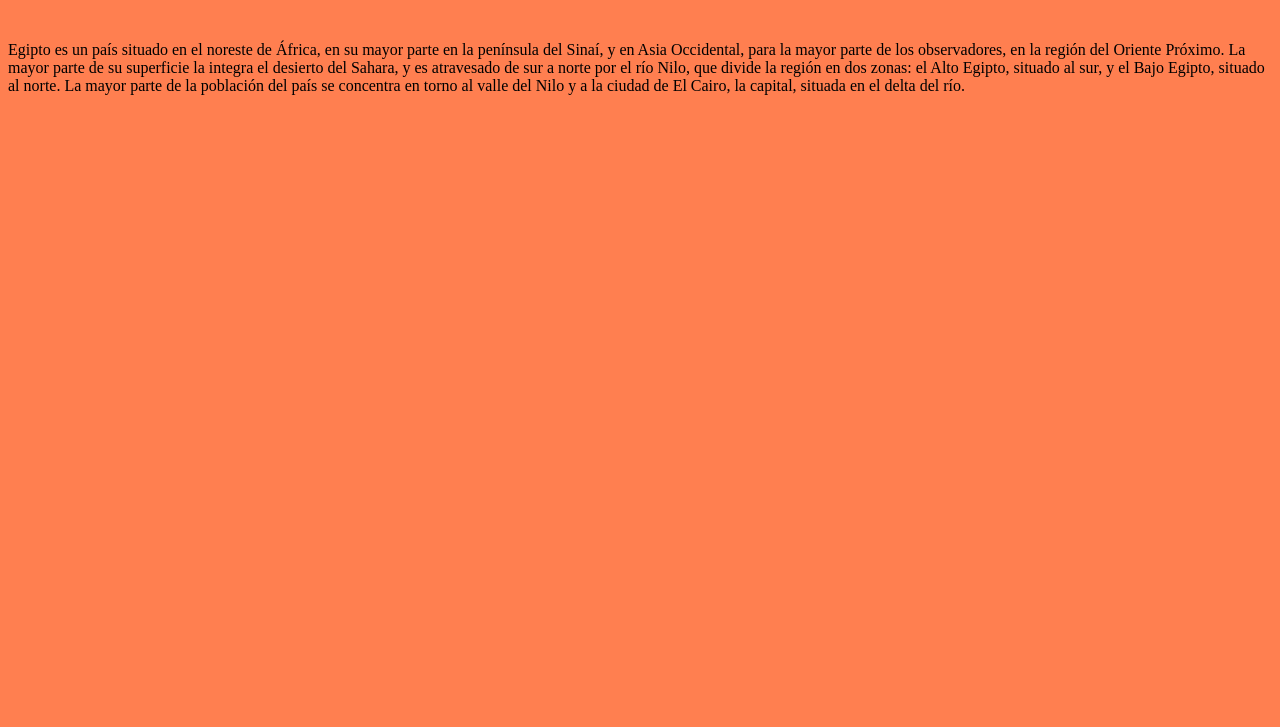
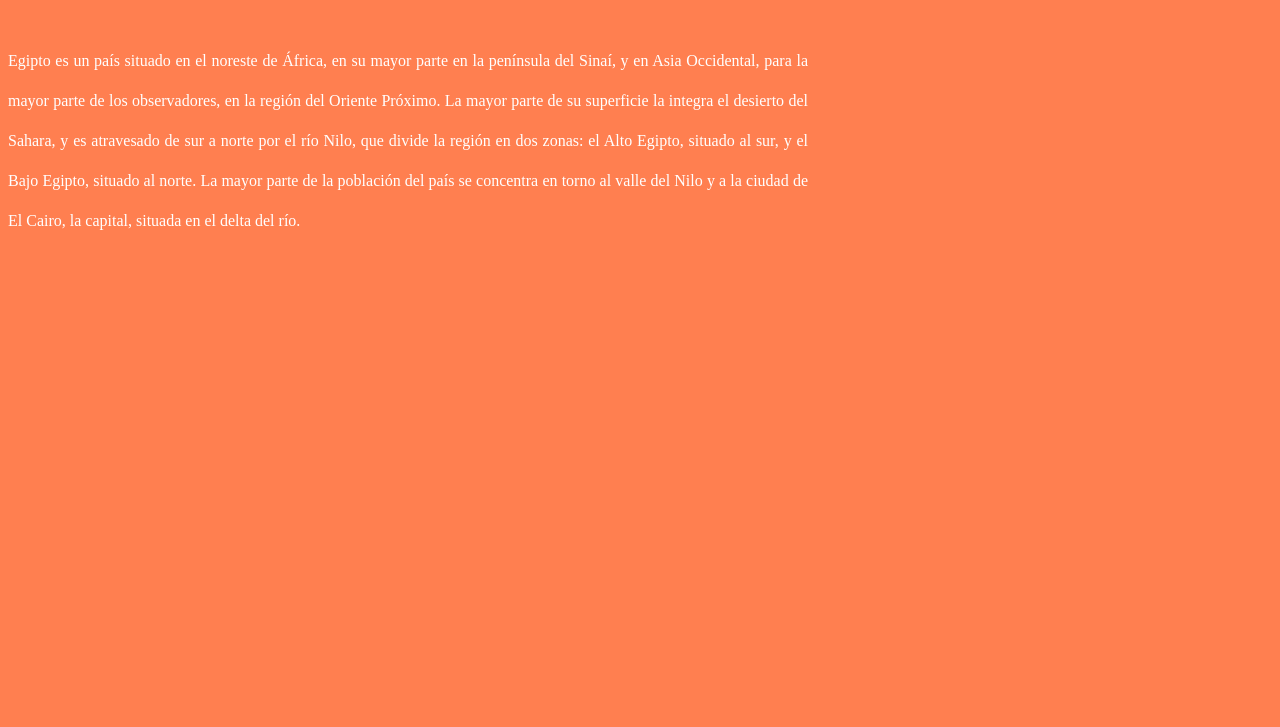
Before and after one commit to PedroJesusCrosPerez/pruebas, a plain HTML site: page index.html in a window 1280 px wide. Shown: the part 73-800 px from the top of the page. Drawn offline with Linux system fonts and the light colour scheme.

Commit message:
commit en rama estilos_css

```diff
--- a/css/style.css
+++ b/css/style.css
@@ -1,3 +1,13 @@
 body {
     background-color: coral;
 }
+
+* {
+    color: white;
+}
+
+p {
+    line-height: 2.5em;
+    width: 800px;
+    text-align: justify;
+}
--- a/index.html
+++ b/index.html
@@ -3,7 +3,7 @@
 <head>
     <meta charset="UTF-8">
     <meta name="viewport" content="width=device-width, initial-scale=1.0">
-    <title>Document</title>
+    <title>Esto es un reportage de egipto</title>
     <link rel="stylesheet" href="css/style.css">
 </head>
 <body>
```
